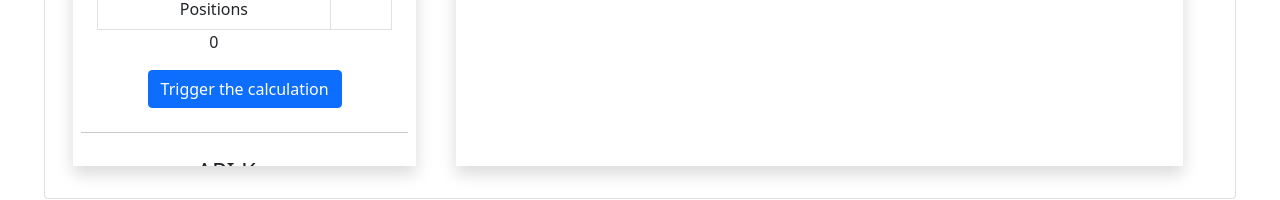
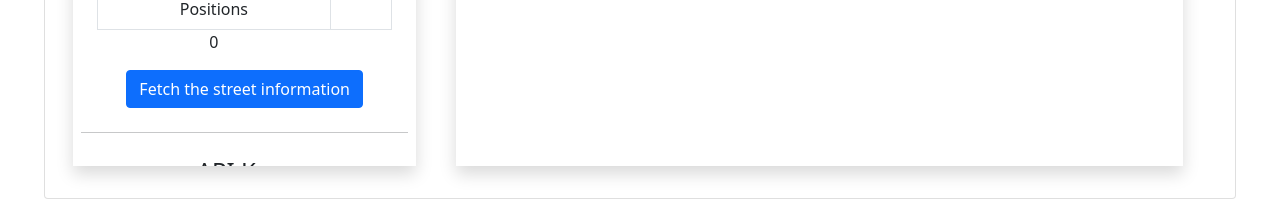
Before and after one commit to SebastianHanfland/RallyGPXMerger, a React (Vite) app in the folder website/: page / in a window 1280 px wide. Shown: the part 1827-2027 px from the top of the page. Built offline with nearby package versions, Linux system fonts and the light colour scheme.

Commit message:
#43 block button while request is running and indicate fetching with spinner

```diff
--- a/website/src/components/streets/TrackDataOverview.tsx
+++ b/website/src/components/streets/TrackDataOverview.tsx
@@ -1,19 +1,20 @@
 import { useDispatch, useSelector } from 'react-redux';
 import { getCalculatedTracks } from '../../store/calculatedTracks.reducer.ts';
 import { getNumberOfPositionsInTracks } from '../map/hooks/trackSimulationReader.ts';
-import { Button, ProgressBar, Table } from 'react-bootstrap';
+import { Button, ProgressBar, Spinner, Table } from 'react-bootstrap';
 import { AppDispatch } from '../../store/store.ts';
 import { resolvePositions } from '../../mapMatching/mapMatchingStreetResolver.ts';
 import { getGpxSegments } from '../../store/gpxSegments.reducer.ts';
 import { useEffect } from 'react';
 import { estimateRequestsForStreetResolving, getRequestProgress } from '../../mapMatching/requestEstimator.ts';
-import { getNumberOfRequiredRequests } from '../../store/geoCoding.reducer.ts';
+import { getNumberOfRequestsRunning, getNumberOfRequiredRequests } from '../../store/geoCoding.reducer.ts';
 
 export function TrackDataOverview() {
     const calculatedTracks = useSelector(getCalculatedTracks);
     const gpxSegments = useSelector(getGpxSegments);
     const numberOfRequiredRequests = useSelector(getNumberOfRequiredRequests);
     const requestProgress = useSelector(getRequestProgress);
+    const runningRequests = useSelector(getNumberOfRequestsRunning) > 0;
     const dispatch: AppDispatch = useDispatch();
 
     useEffect(() => {
@@ -61,7 +62,16 @@ export function TrackDataOverview() {
                 </tbody>
             </Table>
 
-            <Button onClick={() => dispatch(resolvePositions)}>Trigger the calculation</Button>
+            <Button onClick={() => dispatch(resolvePositions)} disabled={runningRequests}>
+                {runningRequests ? (
+                    <span>
+                        <Spinner size={'sm'} />
+                        Fetching
+                    </span>
+                ) : (
+                    <span>Fetch the street information</span>
+                )}
+            </Button>
             {requestProgress !== undefined && (
                 <div className={'m-2'}>
                     <ProgressBar now={requestProgress} label={`${requestProgress?.toFixed(0)}%`}></ProgressBar>
```
